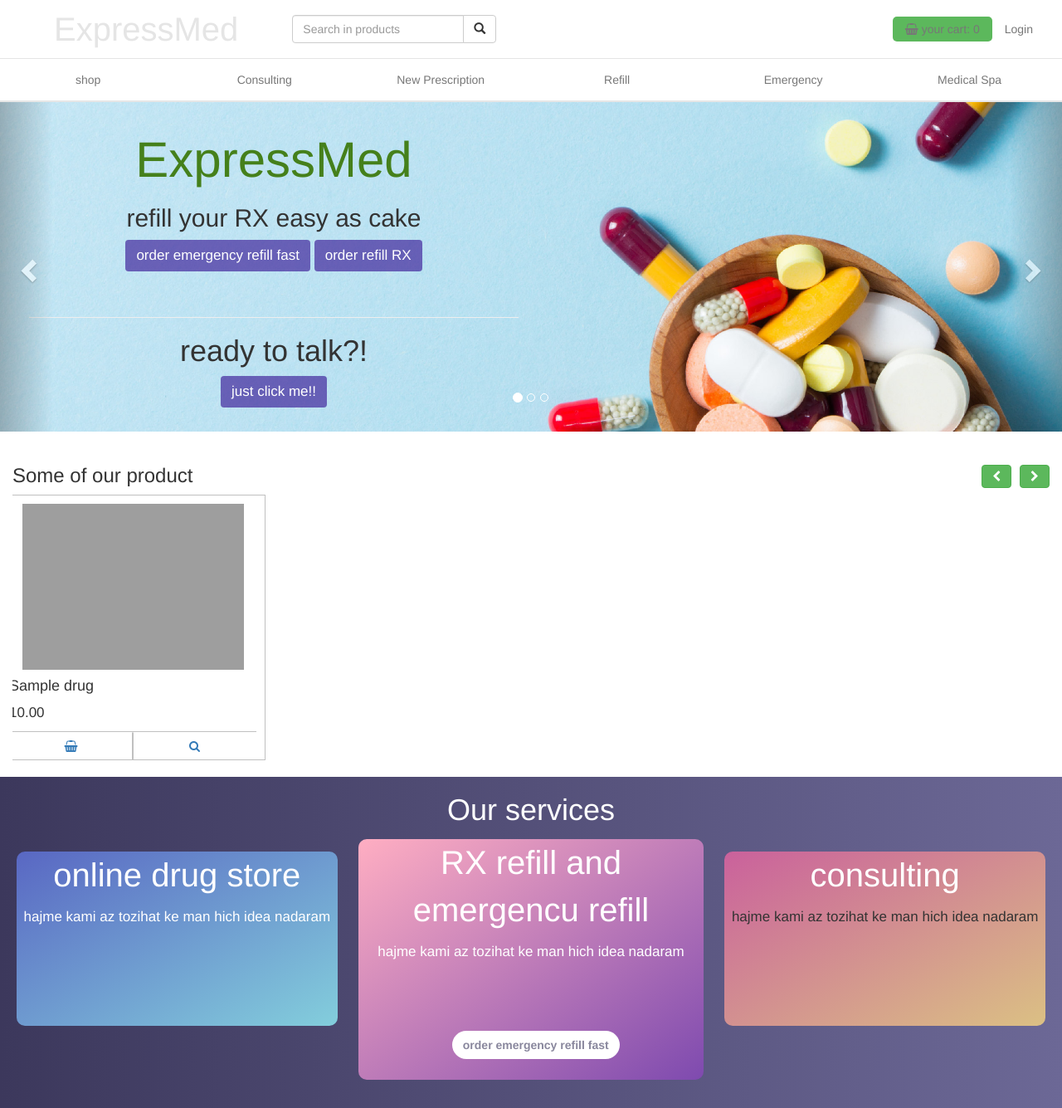
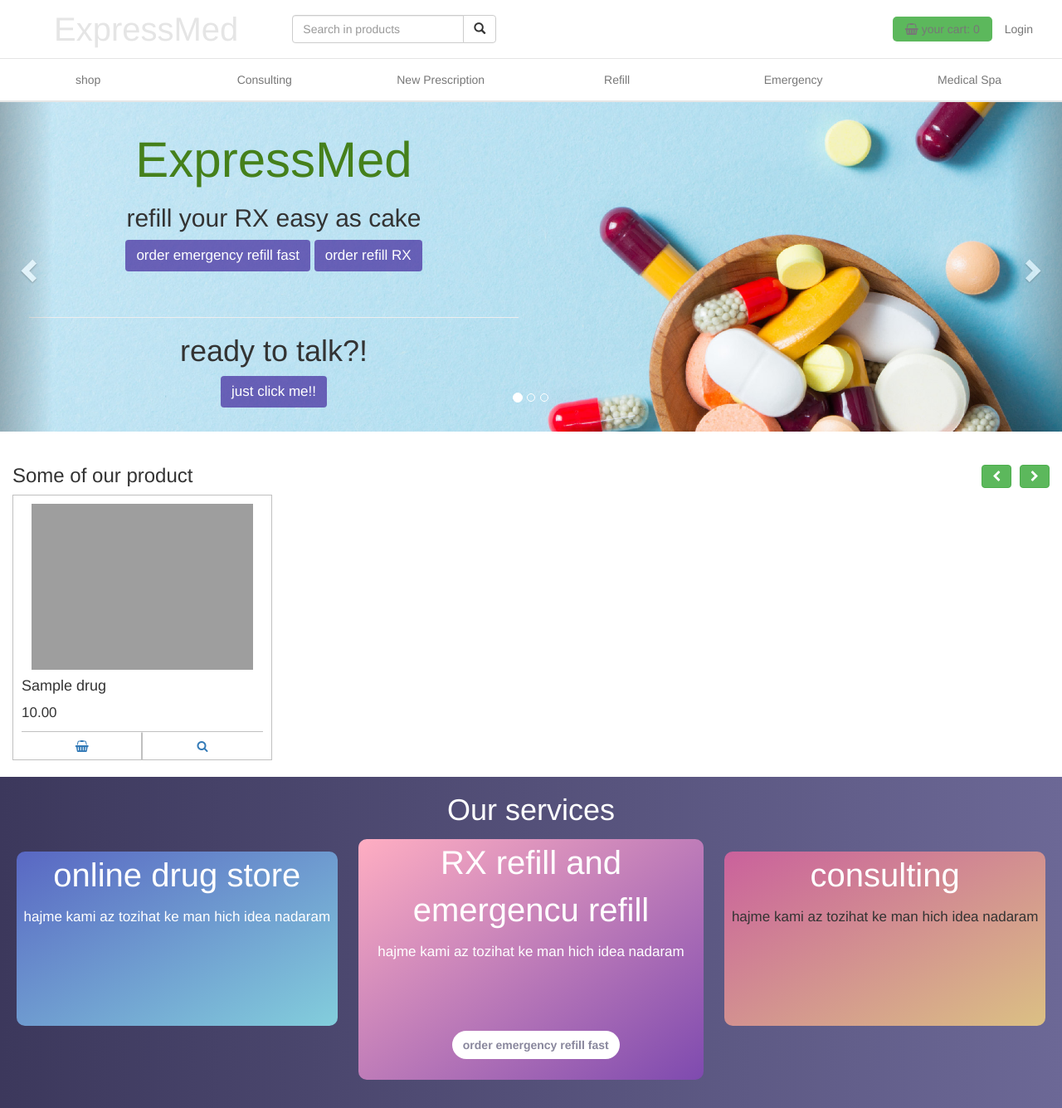
Before and after one commit to tarahiweb/pharmacy, a Django app: page / in a window 1280 px wide. Shown: the top 1335 px of the page at 83% size. Run offline with Django 3.2, Linux system fonts and the light colour scheme; tables that the repository leaves empty hold one stand-in row (values such as "Sample post"); grey boxes labelled with a size stand in for pictures from a placeholder-image service; some libraries are stand-ins or nearby versions; grey boxes are pictures that could not be loaded.

Commit message:
product slide

```diff
--- a/user_profile/templates/home/home.html
+++ b/user_profile/templates/home/home.html
@@ -294,7 +294,7 @@
             <!-- Wrapper for slides -->
             <div class="carousel-inner">
                 <div class="item active">
-                    <div class="row">
+                    <div class="row" style="margin: 0">
                         {% for item in drug %}
                             <div class="col-md-3 col-sm-6 col-xs-12" style="height: 320px;padding: 10px;border: 1px solid silver">
                     <div class="product-img" style="height: 200px;background-image: {% if item.drug_pic %} url('{{ item.drug_pic.url }}'){% else %}url('{% static 'icons/drugs.png' %}'){% endif %};background-size: contain;background-repeat: no-repeat;background-position: center">
```
